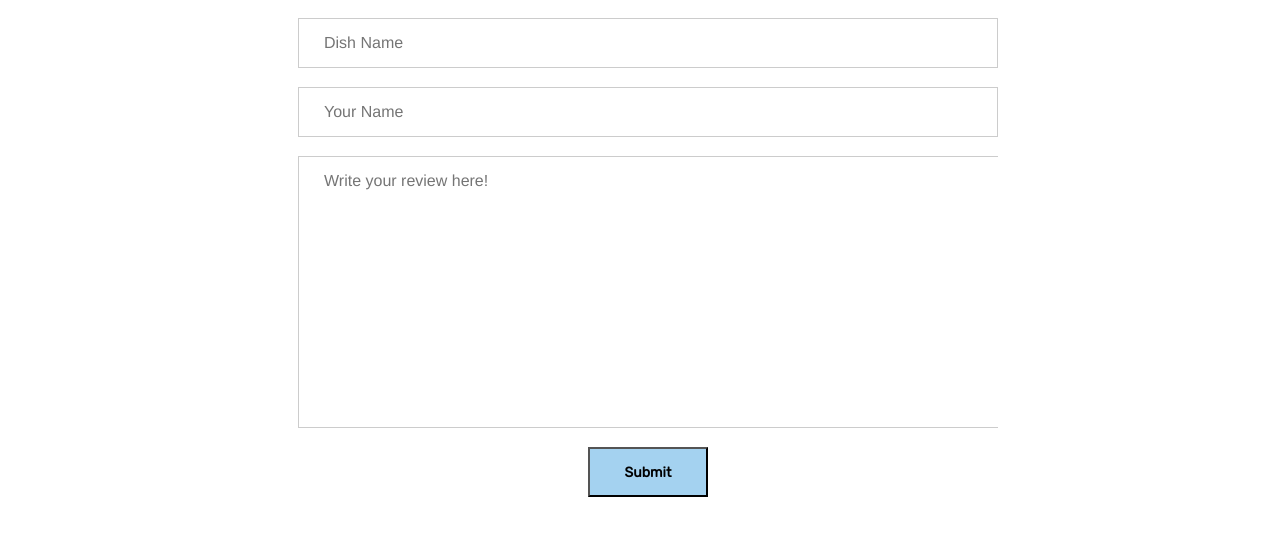
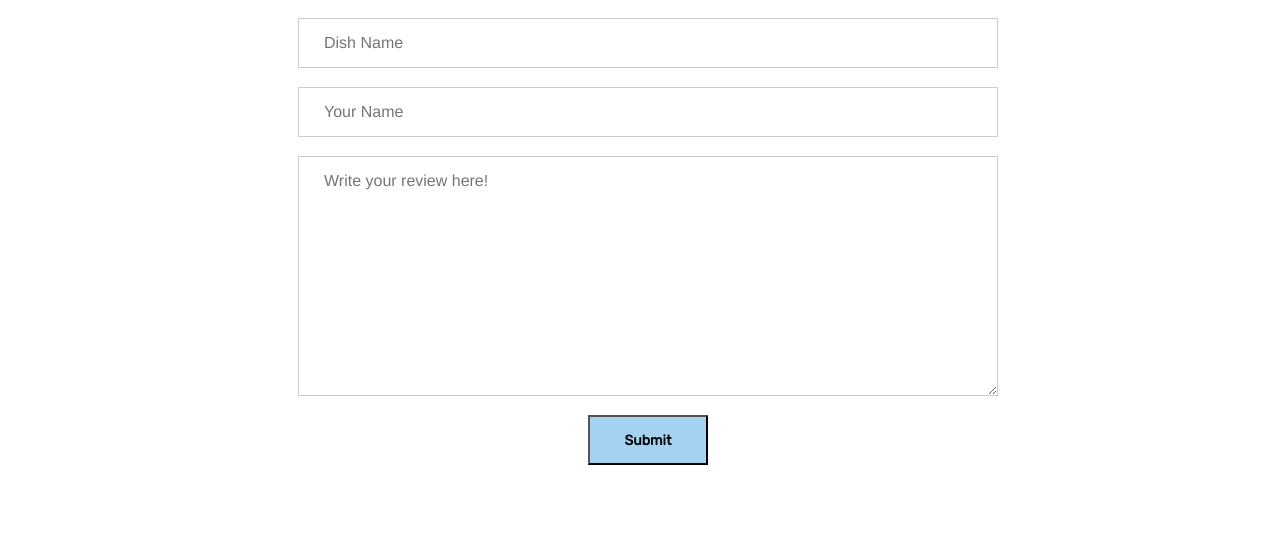
Before and after one commit to sejaldua/recipe-inspo, a website: page submit_recipe.html in a window 1280 px wide. Shown: the part 175-710 px from the top of the page. Drawn offline with Linux system fonts and the light colour scheme.

Commit message:
Update submit_recipe.html

```diff
--- a/submit_recipe.html
+++ b/submit_recipe.html
@@ -20,12 +20,10 @@
     }
     #desc {
     height: 30vh;
-    width: 75.85vw;
+     box-sizing: border-box;
+    width: 100%;
     display: block;
-    padding-left:3vw;
-    padding-right:3vw;
-    padding-top:2vh;
-    padding-bottom:2vh;
+    padding: 0 25px;
     border: 1px solid #ccc;
     font-family: "Helvetica", sans-serif;
     font-size: 1em;
```
